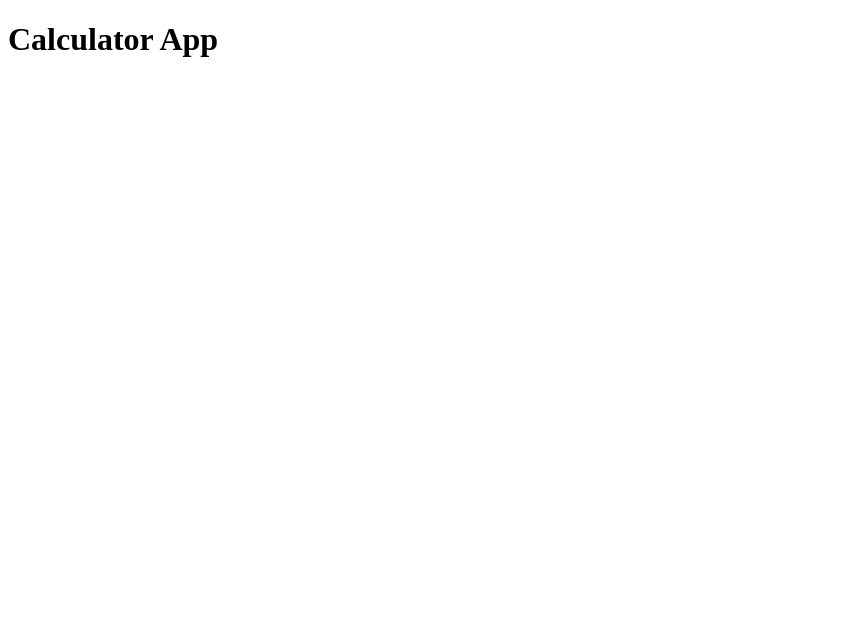
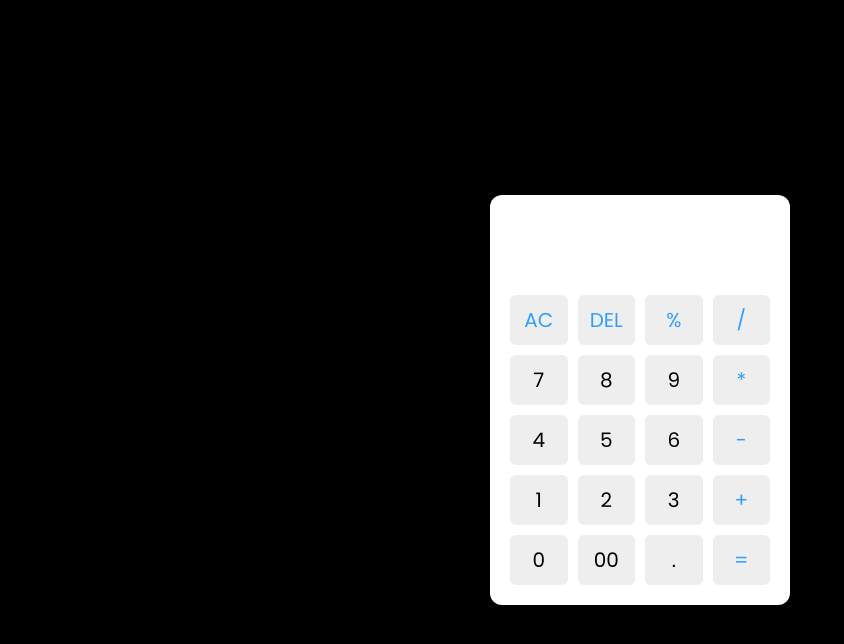
Before and after one commit to theasifzone-code/javascript-frontend-projects, a plain HTML site: page project-02-calculator/index.html in a window 1280 px wide. Shown: the whole page, without its empty margins (0-844 px from the left). Drawn offline with Linux system fonts and the light colour scheme.

Commit message:
Update calculator logic

```diff
--- a/project-02-calculator/index.html
+++ b/project-02-calculator/index.html
@@ -3,9 +3,43 @@
 <head>
     <meta charset="UTF-8">
     <meta name="viewport" content="width=device-width, initial-scale=1.0">
-    <title>Document</title>
+    <title>Calculator in HTML CSS & JavaScript</title>
+    <!-- link css file -->
+    <link rel="stylesheet" href="style.css">
 </head>
 <body>
-    <h1>Calculator App</h1>
+    <div class="container">
+        <!-- show result -->
+        <input type="text" class="display" readonly>
+        <div class="buttons">
+            <button class="operator" data-value="AC">AC</button>
+            <button class="operator" data-value="DEL">DEL</button>
+            <button class="operator" data-value="%">%</button>
+            <button class="operator" data-value="/">/</button>
+
+            <button data-value="7">7</button>
+            <button data-value="8">8</button>
+            <button data-value="9">9</button>
+            <button class="operator" data-value="*">*</button>
+
+            <button data-value="4">4</button>
+            <button data-value="5">5</button>
+            <button data-value="6">6</button>
+            <button class="operator" data-value="-">-</button>
+
+            <button data-value="1">1</button>
+            <button data-value="2">2</button>
+            <button data-value="3">3</button>
+            <button class="operator" data-value="+">+</button>
+
+            <button data-value="0">0</button>
+            <button data-value="00">00</button>
+            <button data-value=".">.</button>
+            <button class="operator" data-value="=">=</button>
+        </div>
+    </div>
+
+    <!-- link js file -->
+    <script src="script.js"></script>
 </body>
 </html>
--- a/project-02-calculator/script.js
+++ b/project-02-calculator/script.js
@@ -0,0 +1,35 @@
+const display = document.querySelector(".display");
+const buttons = document.querySelectorAll("button");
+const specialchars = ["-", "*", "%", "/", "+", "="];
+let output = "";
+
+// define calculate function
+const calculate = (btnValue) => {
+    if (btnValue === "=" && output !== "") {
+        // if = is pressed then calculate the output
+        // eval function is used to calculate the output
+        output = eval(output.replace("%", "/100"));
+    } else if (btnValue === "AC") {
+        // if AC is pressed then clear the output
+        output = "";
+    } else if (btnValue === "DEL") {
+        // if output is not empty then remove last character
+        output = output.toString().slice(0, -1);
+        console.log(output);
+    } else {
+        // if output is empty then return
+        if (output === "" && specialchars.includes(btnValue)) return;
+        // else add the value to output
+        output += btnValue;
+    }
+    // display the output
+    display.value = output;
+};
+
+// add event listener to all buttons
+buttons.forEach((button) => {
+    // if button is clicked then call calculate function
+    button.addEventListener("click", (e) => {
+        calculate(e.target.dataset.value);
+    })
+});
--- a/project-02-calculator/style.css
+++ b/project-02-calculator/style.css
@@ -0,0 +1,63 @@
+/* Import Google font - Poppins */
+@import url("https://fonts.googleapis.com/css2?family=Poppins:wght@300;400;500;600;700&display=swap");
+
+*{
+    margin: 0;
+    padding: 0;
+    box-sizing: border-box;
+    font-family: "Poppins", sans-serif;
+}
+
+body{
+    display: flex;
+    justify-content: center;
+    align-items: center;
+    min-height: 100vh;
+    background: #000;
+}
+
+.container{
+    /*relative means that the element is positioned relative to its normal position*/
+    position: relative;
+    max-width: 300px;
+    width: 100%;
+    border-radius: 12px;
+    padding: 10px 20px 20px;
+    background-color: #fff;
+    box-shadow: 0px 5px 10px rgba(0, 0, 0, 0.5);
+}
+
+.display{
+    height: 80px;
+    width: 100%;
+    outline: none;
+    border: none;
+    text-align: right;
+    margin-bottom: 10px;
+    font-size: 20px;
+    color: #000;
+    pointer-events: none;
+}
+
+.buttons{
+    display: grid;
+    grid-template-columns: repeat(4, 1fr);
+    gap: 10px;
+}
+
+.buttons button{
+    padding: 10px;
+    border-radius: 6px;
+    border: none;
+    font-size: 20px;
+    cursor: pointer;
+    background-color: #eee;
+}
+
+.buttons button:active{
+    transform: scale(0.99);
+}
+
+.operator{
+    color: #2f9fff;
+}
```
